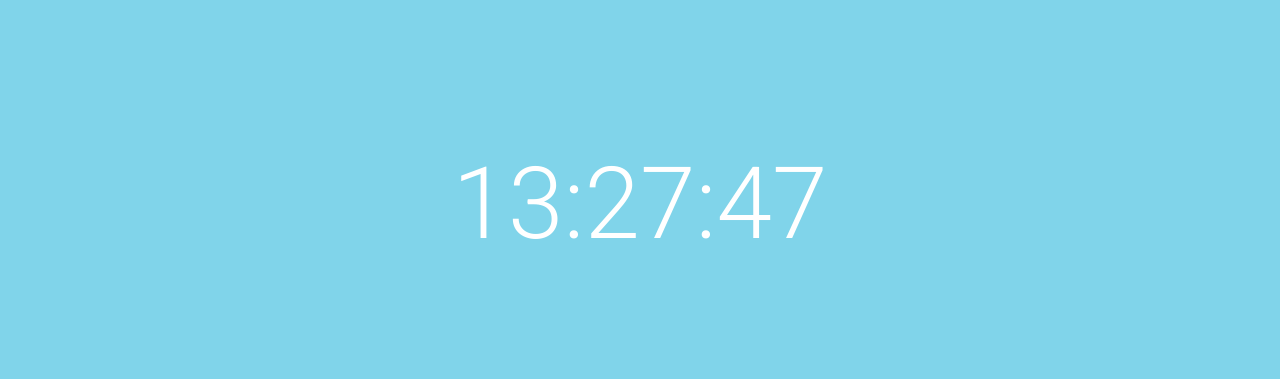
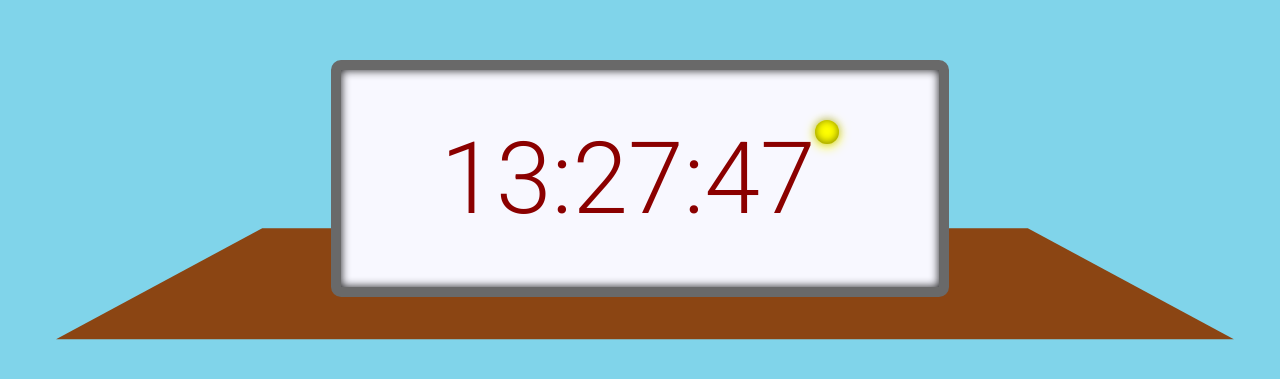
Before and after one commit to mikykonst/CalendarAndClock, a plain HTML site: page index.html in a window 1280 px wide. Shown: the part 197-576 px from the top of the page. Drawn offline with nearby package versions, Linux system fonts and the light colour scheme.

Commit message:
Cosmetic redesign

```diff
--- a/index.html
+++ b/index.html
@@ -7,10 +7,14 @@
     <link rel="stylesheet" type="text/css" href="style.css">
 </head>
 <body oncontextmenu="return false">
+<div class="container">
+    <div class="flex-container">
+        <div class="Clock-Calendar"></div>
+        <div class="led-green"></div>
+    </div>
+    <div id="table"></div>
+</div>
 
-<div class="Clock-Calendar">
-
-</div>
 
 <script src="script.js"></script>
 </body>
--- a/script.js
+++ b/script.js
@@ -2,6 +2,7 @@ $(document).ready(function () {
     let clockElement = document.querySelector('.Clock-Calendar');
     let format = true;
     let switchElement = true;
+    let led = $('.led-green');
     let time = {
         h: '',
         m: '',
@@ -77,22 +78,24 @@ $(document).ready(function () {
     });
 
     $('.Clock-Calendar').hover(function () {
-        $('body').css('background-color', '#ea7d63');
-        $('.Clock-Calendar').css('color', '#000000');
+        $('body').css({'background-color': '#ea7d63', 'transition': 'background-color 1s ease-out'});
+        $('.Clock-Calendar').css({'color': '#000000', 'transition': 'color 1s ease-out'});
     });
 
     $('.Clock-Calendar').mouseout(function () {
-        $('body').css('background-color', '#80d4ea');
-        $('.Clock-Calendar').css('color', '#ffffff');
+        $('body').css({'background-color': '#80d4ea', 'transition': 'background-color 1s ease-out'});
+        $('.Clock-Calendar').css({'color': 'darkred', 'transition': 'color 1s ease-out'});
     });
 
     setInterval(run, 1);
 
     function run() {
         if (switchElement === true) {
-            clockElement.innerText = displayTime();
+            clockElement.innerHTML = displayTime();
+            led.css('display', 'block');
         } else {
-            clockElement.innerText = displayCalendar();
+            clockElement.innerHTML = displayCalendar();
+            led.css('display', 'none');
         }
     }
 
--- a/style.css
+++ b/style.css
@@ -5,7 +5,9 @@ body {
     background-color: #80d4ea;
 }
 
-.Clock-Calendar {
+.container {
+    display: flex;
+    flex-direction: column;
     height: fit-content;
     width: fit-content;
     margin: auto;
@@ -17,10 +19,54 @@ body {
     font-family: 'Roboto', monospace;
     font-weight: 300;
     text-align: center;
-    color: white;
+    color: darkred;
     font-size: 100px;
 }
 
-.Clock-Calendar:hover {
-    animation: color 1s;
+.flex-container {
+    display: flex;
+    flex-direction: row;
+    position: relative;
+    background-color: ghostwhite;
+    border: 10px solid dimgrey;
+    border-radius: 10px;
+    padding: 50px 100px 50px 100px;
+    z-index: 2;
+    box-shadow: inset 0px 0px 10px rgba(0,0,0,0.9);
 }
+
+.led-green {
+    margin: 0 auto;
+    width: 24px;
+    height: 24px;
+    background-color: #FF0;
+    border-radius: 50%;
+    box-shadow: rgba(0, 0, 0, 0.2) 0 -1px 7px 1px, inset #808002 0 -1px 9px, #FF0 0 2px 12px;
+    animation: test 1s infinite;
+}
+
+#table {
+    position: relative;
+    width: 150%;
+    margin-left: -150px;
+    margin-top: -100px;
+    height: 150px;
+    background-color: saddlebrown;
+    transform: perspective(500px) scaleZ(2) rotateX(45deg);
+    z-index: 1;
+}
+
+@keyframes test {
+    from {
+        background-color: #FF0;
+        box-shadow: rgba(0, 0, 0, 0.2) 0 -1px 7px 1px, inset #808002 0 -1px 9px, #FF0 0 2px 12px;
+    }
+    50% {
+        background-color: #60603f;
+        box-shadow: rgba(0, 0, 0, 0.2) 0 -1px 7px 1px, inset #46462a 0 -1px 9px, #60603f 0 2px 12px;
+    }
+    to {
+        background-color: #FF0;
+        box-shadow: rgba(0, 0, 0, 0.2) 0 -1px 7px 1px, inset #808002 0 -1px 9px, #FF0 0 2px 12px;
+    }
+}
```
